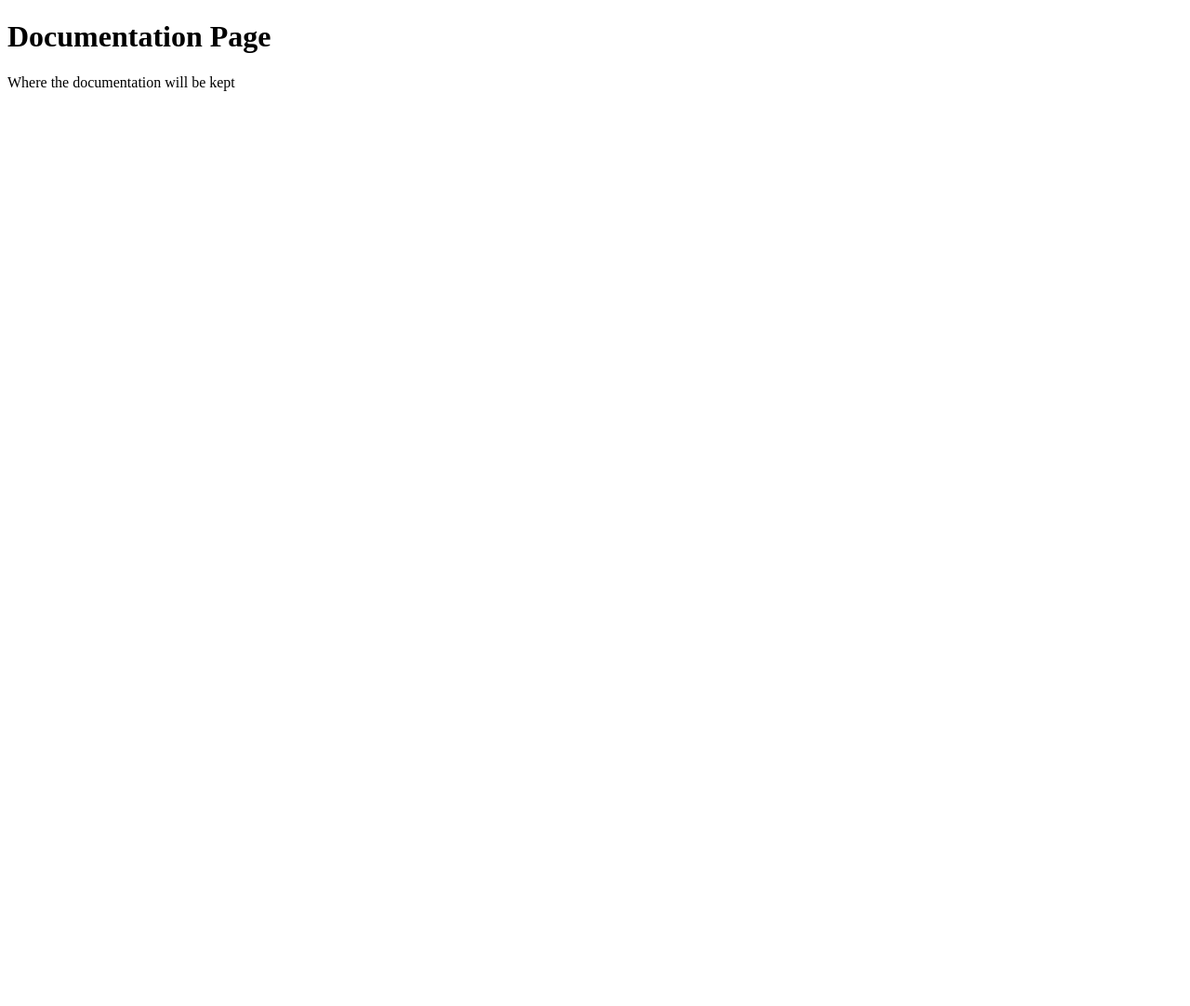
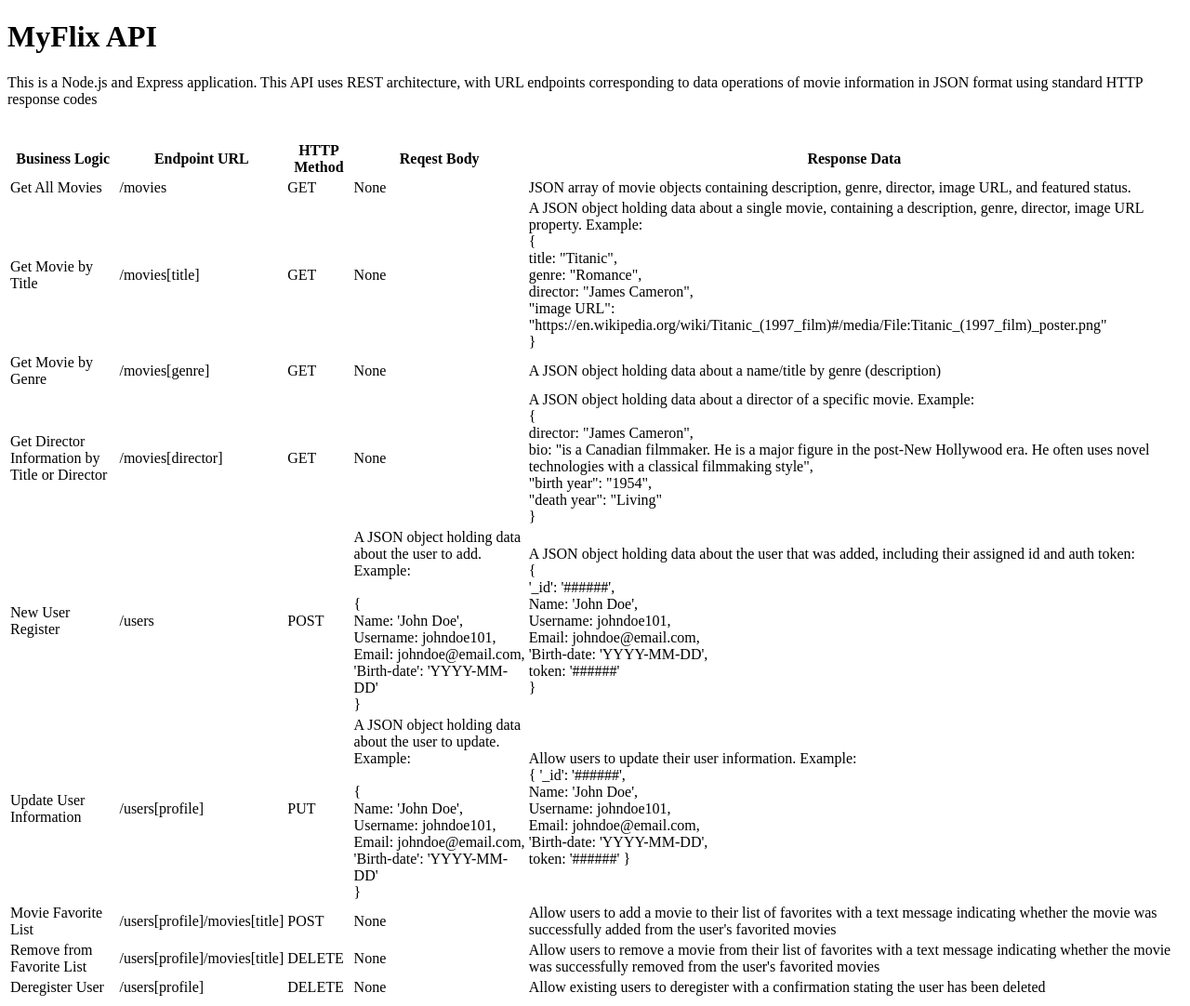
Before and after one commit to sdncoss/movie_api, a website: page public/documentation.html in a window 1280 px wide. Shown: the whole page at 93% size. Before the commit the page ends 800 px from the top, so only its background shows below. Drawn offline with Linux system fonts and the light colour scheme.

Commit message:
created grid for request, response, endpoints and methods

```diff
--- a/public/documentation.html
+++ b/public/documentation.html
@@ -1,12 +1,148 @@
 <!DOCTYPE html>
 <html lang="en">
+
 <head>
     <meta charset="UTF-8">
     <meta name="viewport" content="width=device-width, initial-scale=1.0">
-    <title>Documentation</title>
+    <link rel="stylesheet" href="styles.css" />
+    <title>MyFlix Documentation</title>
 </head>
+
 <body>
-    <h1>Documentation Page</h1>
-    <p>Where the documentation will be kept</p>
+    <h1>MyFlix API</h1>
+    <p>This is a Node.js and Express application. This API uses REST architecture, with URL endpoints corresponding to
+        data operations of movie information in JSON format using standard HTTP response codes </p> <br>
+    <div></div>
+
+
+
+    <table>
+        <tr>
+            <th>Business Logic</th>
+            <th>Endpoint URL</th>
+            <th>HTTP Method</th>
+            <th>Reqest Body</th>
+            <th>Response Data</th>
+        </tr>
+        <tr>
+            <td>Get All Movies</td>
+            <td>/movies</td>
+            <td>GET</td>
+            <td>None</td>
+            <td>JSON array of movie objects containing description, genre, director, image URL, and featured status.
+            </td>
+        </tr>
+        <tr>
+            <td>Get Movie by Title</td>
+            <td>/movies[title]</td>
+            <td>GET</td>
+            <td>None</td>
+            <td>A JSON object holding data about a single movie, containing a description, genre, director, image URL
+                property. Example:<br>
+                {<br>
+                title: "Titanic",<br>
+                genre: "Romance",<br>
+                director: "James Cameron",<br>
+                "image URL":
+                "https://en.wikipedia.org/wiki/Titanic_(1997_film)#/media/File:Titanic_(1997_film)_poster.png"<br>
+                }
+            </td>
+        </tr>
+        <tr>
+            <td>Get Movie by Genre</td>
+            <td>/movies[genre]</td>
+            <td>GET</td>
+            <td>None</td>
+            <td>A JSON object holding data about a name/title  by genre (description)</td>
+        </tr>
+        <tr>
+            <td>Get Director Information by Title or Director</td>
+            <td>/movies[director]</td>
+            <td>GET</td>
+            <td>None</td>
+            <td>A JSON object holding data about a director of a specific movie. Example:<br>
+                {<br>
+                director: "James Cameron",<br>
+                bio: "is a Canadian filmmaker. He is a major figure in the post-New Hollywood era. He often uses novel
+                technologies with a classical filmmaking style",<br>
+                "birth year": "1954",<br>
+                "death year": "Living"<br>
+                }
+            </td>
+        </tr>
+        <tr>
+            <td>New User Register</td>
+            <td>/users</td>
+            <td>POST</td>
+            <td>A JSON object holding data about the user to add. Example:<br /><br />
+                {<br>
+                Name: 'John Doe',<br />
+                Username: johndoe101,<br />
+                Email: johndoe@email.com,<br />
+                'Birth-date': 'YYYY-MM-DD' <br>
+            }
+            </td>
+            <td>A JSON object holding data about the user that was added, including
+                their assigned id and auth token:<br />
+                { <br>
+                    '_id': '######',<br />
+                Name: 'John Doe',<br />
+                Username: johndoe101,<br />
+                Email: johndoe@email.com,<br />
+                'Birth-date: 'YYYY-MM-DD', <br />
+                token: '######' <br>
+            }
+            </td>
+        </tr>
+        <tr>
+            <td>Update User Information</td>
+            <td>/users[profile]</td>
+            <td>PUT</td>
+            <td>A JSON object holding data about the user to update. Example:<br /><br />
+                {<br>
+                Name: 'John Doe',<br />
+                Username: johndoe101,<br />
+                Email: johndoe@email.com,<br />
+                'Birth-date': 'YYYY-MM-DD' <br>
+            }
+
+            </td>
+            <td>Allow users to update their user information. Example:<br>
+                {
+                    '_id': '######',<br />
+                    Name: 'John Doe',<br />
+                    Username: johndoe101,<br />
+                    Email: johndoe@email.com,<br />
+                    'Birth-date: 'YYYY-MM-DD', <br />
+                    token: '######'
+                }
+            </td>
+        </tr>
+        <tr>
+            <td>Movie Favorite List</td>
+            <td>/users[profile]/movies[title]</td>
+            <td>POST</td>
+            <td>None</td>
+            <td>Allow users to add a movie to their list of favorites with a text message indicating whether the movie was successfully added
+                from the user's favorited movies</td>
+        </tr>
+        <tr>
+            <td>Remove from Favorite List</td>
+            <td>/users[profile]/movies[title]</td>
+            <td>DELETE</td>
+            <td>None</td>
+            <td>Allow users to remove a movie from their list of favorites with a  text message indicating whether the movie was successfully removed
+                from the user's favorited movies</td>
+        </tr>
+        <tr>
+            <td>Deregister User</td>
+            <td>/users[profile]</td>
+            <td>DELETE</td>
+            <td>None</td>
+            <td>Allow existing users to deregister with a confirmation stating the user has been deleted</td>
+        </tr>
+    </table>
+
 </body>
+
 </html>
```
Also changed, not shown: 1 other file.
